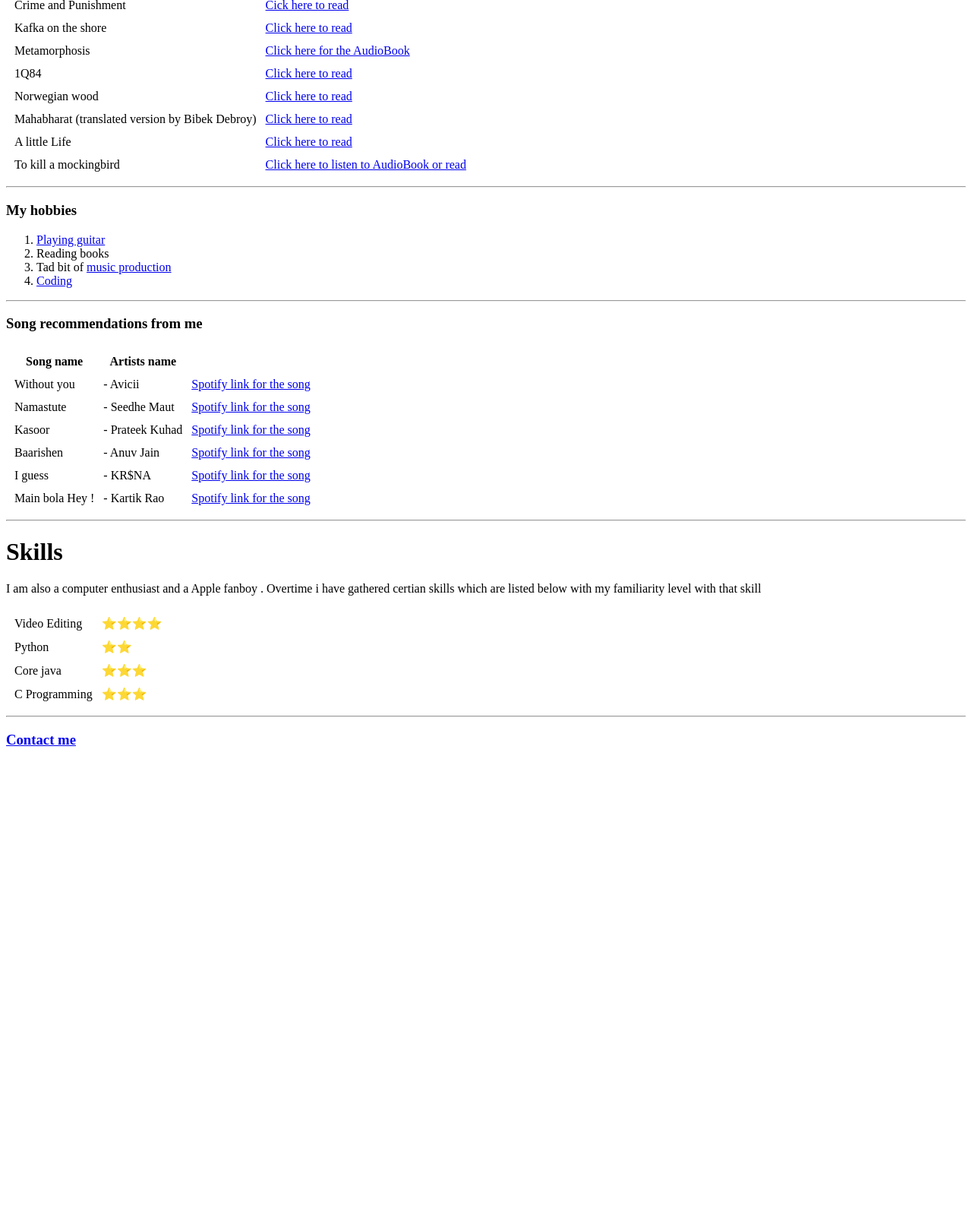
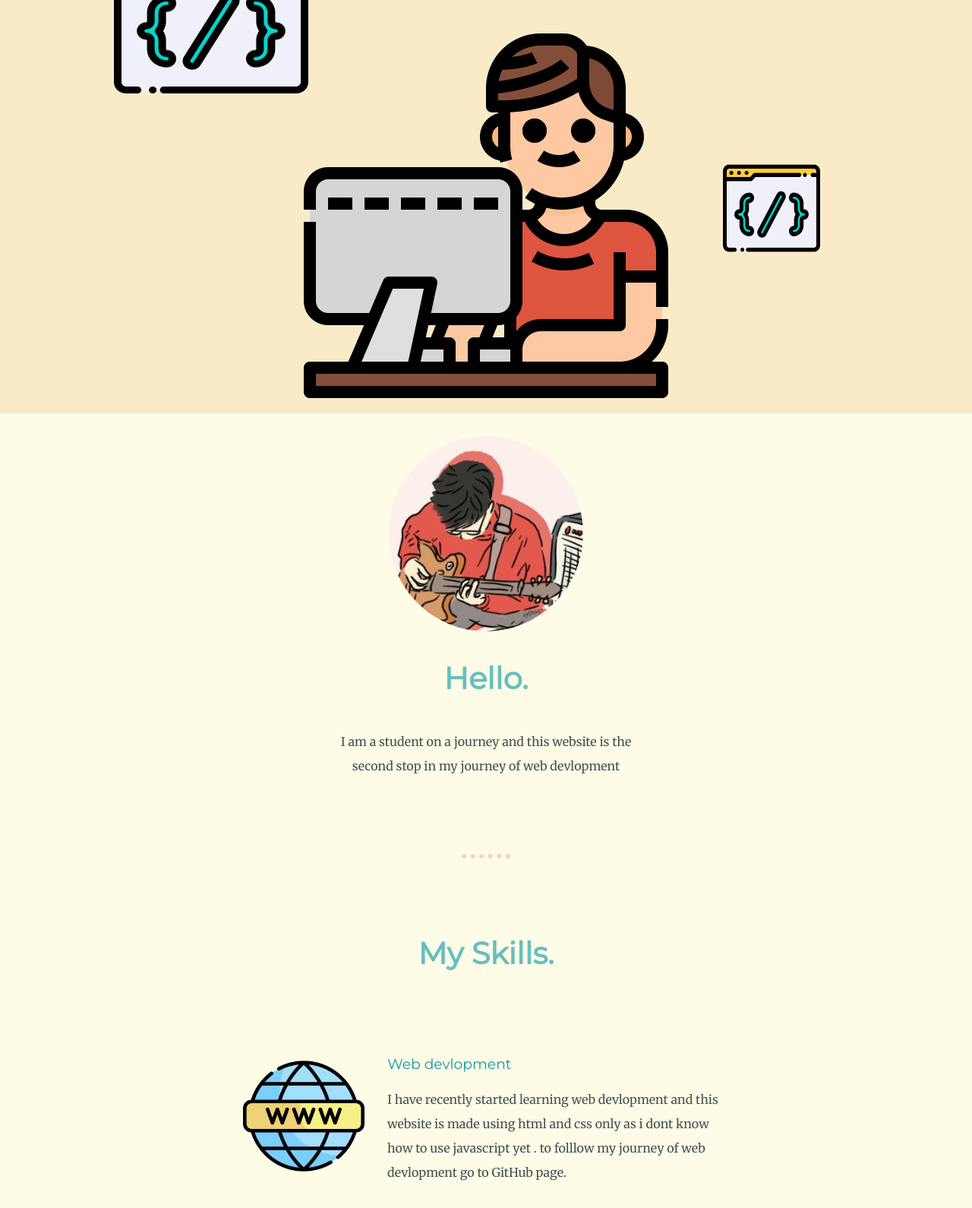
Before and after one commit to NishilNayak/basic-css-personal-website, a plain HTML site: page index.html in a window 1280 px wide. Shown: the part 390-1980 px from the top of the page at 76% size. Before the commit the page ends 1394 px from the top, so only its background shows below. Drawn offline with Linux system fonts and the light colour scheme; files whose address does not match are found by name.

Commit message:
full css design done

```diff
--- /dev/null
+++ b/css/styles.css
@@ -0,0 +1,155 @@
+body{
+    color: #40514E;
+    margin: 0px;
+    text-align: center;
+    font-family: 'Merriweather', serif;
+}
+
+h1{
+    font-size: 562.5%;
+    margin: 50px auto 0 auto;
+    font-family: monospace;
+    color: #66BFBF;
+    line-height: 2;
+}
+h2{
+    font-family: 'Montserrat', sans-serif;
+    font-size: 2.5rem;
+    color: #66BFBF;
+    padding-bottom: 10px;
+
+}
+h3{
+    font-family: 'Montserrat', sans-serif;
+    color: #11999E;
+    font-weight: normal;
+}
+p{
+    line-height: 2;
+}
+hr{
+    border:#eadcba dotted 6px;
+    border-bottom: none;
+    width: 4%;
+    margin: 100px auto;
+}
+span{
+    text-decoration: underline;
+}
+a{
+    color: #11999E;
+    font-family: 'Montserrat', sans-serif;
+    margin: 10px 20px;
+    text-decoration: none;
+    font-size: 150%;
+}
+a:hover{
+    color: #000000 ;
+}
+.top-container{
+    background-color: #F9EBC8;
+    position: relative;
+    padding-top: 100px;
+}
+.middle-container{
+    background-color: #FEFBE7;
+    padding-bottom: 20px;
+}
+
+.bottom-container{
+    background-color: #DAE5D0;
+    padding: 50px 0 20px ;
+
+}
+
+.mono{
+    font-family: monospace;
+}
+.top_code_bg{
+    position: absolute;
+    top: 50px;
+    right: 210px;
+    height: 20% ;
+    width: 15%;
+}
+.bottom_code_bg{
+    position: absolute;
+    left: 150px;
+    bottom: 400px;
+    height: 25% ;
+    width: 20%;
+}
+.botright_code_bg{
+    position: absolute;
+    right: 200px;
+    bottom: 200px;
+    height: 15% ;
+    width: 10%;
+}
+.profile_img{
+    margin-top: 30px;
+    border-radius: 50%;
+    height: 20%;
+    width: 20%;
+}
+.coding_img{
+    width: 25%;
+    float: left;
+    margin-right: 30px;
+}
+.python_img{
+    width: 25%;
+    float: right;
+    margin-left: 30px;
+}
+
+.skill-row{
+    margin: 100px auto 100px auto;
+    width: 50%;
+    text-align: left;
+
+}
+.contact-me{
+    margin: 100px auto 100px auto;
+    width: 50%;
+    line-height: 2;
+}
+.btn {
+    background: #11cdd4;
+    background-image: -webkit-linear-gradient(top, #11cdd4, #11999e);
+    background-image: -moz-linear-gradient(top, #11cdd4, #11999e);
+    background-image: -ms-linear-gradient(top, #11cdd4, #11999e);
+    background-image: -o-linear-gradient(top, #11cdd4, #11999e);
+    background-image: linear-gradient(to bottom, #11cdd4, #11999e);
+    -webkit-border-radius: 50;
+    -moz-border-radius: 50;
+    border-radius: 50px;
+    font-family: Arial;
+    color: #F9EBC8;
+    font-size: 20px;
+    padding: 10px 20px 10px 20px;
+    text-decoration: none;
+  }
+
+  .btn:hover {
+    background: #30e3cb;
+    background-image: -webkit-linear-gradient(top, #30e3cb, #2bc4ad);
+    background-image: -moz-linear-gradient(top, #30e3cb, #2bc4ad);
+    background-image: -ms-linear-gradient(top, #30e3cb, #2bc4ad);
+    background-image: -o-linear-gradient(top, #30e3cb, #2bc4ad);
+    background-image: linear-gradient(to bottom, #30e3cb, #2bc4ad);
+    text-decoration: none;
+  }
+.intro{
+    width: 30%;
+    margin: auto ;
+}
+.contact-messg{
+    width: 60%;
+    margin: 40px auto 60px;
+}
+.copyright{
+    color:#6a685a ;
+    font-size: 0.75rem;
+    padding: 20px;
+}
--- a/index.html
+++ b/index.html
@@ -2,125 +2,55 @@
 <html lang="en">
 <head>
     <meta charset="UTF-8">
-    <title>💻Nishil's personal website</title>
+    <title>Nishil Nayak</title>
+    <link rel="stylesheet" href="css\styles.css">
+    <link rel="icon" href="favicon.ico" type="image/x-icon">
+    <link rel="preconnect" href="https://fonts.googleapis.com"><link rel="preconnect" href="https://fonts.gstatic.com" crossorigin><link href="https://fonts.googleapis.com/css2?family=Merriweather&family=Montserrat&family=Sacramento&display=swap" rel="stylesheet">
 </head>
 <body>
-    <table cellspacing="30">
-        <tr>
-            <td><img src="nishil.jpg" alt="A image of me" width="190" height="200"></td>
-            <td> <h1> Nishil Nayak </h1>
-                <p><em>On a journey of acquiring new knowlage and exploring places</em></p>
-                <p>I am a student at <a href="https://paruluniversity.ac.in/"> parul university </a> currently enrolled in <a href="https://paruluniversity.ac.in/course/bachelor-of-computer-application"> BCA </a> .I love to read books especially fiction .My favourite writers are Hruki Murakami and Fyodor Dostoevsky . I have been reading for 4 years now amd i find it quite exciting that someone can convey a story which was bron from his/her mind to a huge mass of people through a book it is so fasinating . I also love to play guitar and sing . Music is my stressbuster (I guess its everyones stressbuster not only mine). recently i have started learning web development and this is my first portfolio website  I know it does not have any fancy animations and colours but I am making this one to understand basic html concepts so I  think that its fine if it does not have css and javascript as i dont know css and java script as of today . this website does look like a very old website tho like the way websites used to be in the old times .   </p>
-            </td>
-        </tr>
-    </table>
-    <hr>
-    <h3>Book recommendations from me</h3>
-    <table cellspacing="10">
-        <tr>
-            <td> Crime and Punishment  </td>
-            <td> <a href="https://archive.org/details/crimepunishmentf0000unse/page/n3/mode/2up">Cick here to read</a> </td>
-        </tr>
-        <tr>
-            <td> Kafka on the shore </td>
-            <td> <a href="https://archive.org/details/kafkaonshore0000mura">Click here to read</a> </td>
-        </tr>
-        <tr>
-            <td> Metamorphosis  </td>
-            <td> <a href="https://archive.org/details/metamorphosis_1203_librivox/metamorphosis_01_kafka.mp3">Click here for the AudioBook</a> </td>
-        </tr>
-        <tr>
-            <td> 1Q84 </td>
-            <td> <a href="https://archive.org/details/1q840000mura_l6c0/page/n9/mode/2up">Click here to read</a> </td>
-        </tr>
-        <tr>
-            <td> Norwegian wood  </td>
-            <td> <a href="https://archive.org/details/norwegianwood0000mura">Click here to read</a> </td>
-        </tr>
-        <tr>
-            <td> Mahabharat (translated version by Bibek Debroy) </td>
-            <td> <a href="https://archive.org/details/the-mahabharata-set-of-10-volumes">Click here to read</a> </td>
-        </tr>
-        <tr>
-            <td> A little Life </td>
-            <td> <a href="https://archive.org/details/littlelife0000yana">Click here to read</a> </td>
-        </tr>
-        <tr>
-            <td> To kill a mockingbird </td>
-            <td> <a href="https://archive.org/search.php?query=to%20kill%20a%20mockingbird">Click here to listen to AudioBook or read</a> </td>
-        </tr>
-    </table>
-    <hr>
-    <h3>My hobbies</h3>
-    <ol>
-        <li><a href="https://www.instagram.com/nishil_nayak/">Playing guitar</a></li>
-        <li>Reading books</li>
-        <li>Tad bit of <a href="https://www.instagram.com/tv/CWU-llKsQQO/?utm_source=ig_web_copy_link"> music production</a></li>
-        <li> <a href="https://github.com/NishilNayak"> Coding </a></li>
-    </ol>
-    <hr>
-    <h3>Song recommendations from me</h3>
-    <table cellspacing="10">
-        <tr>
-            <th> Song name </th>
-            <th> Artists name </th>
-        </tr>
-        <tr>
-            <td> Without you </td>
-            <td> - Avicii</td>
-            <td> <a href="https://open.spotify.com/track/6Pgkp4qUoTmJIPn7ReaGxL?si=ef85a552d4124ddb">Spotify link for the song</a></td>
-        </tr>
-        <tr>
-            <td> Namastute </td>
-            <td> - Seedhe Maut </td>
-            <td><a href="https://open.spotify.com/track/5xuyR6Y9Q8ymeVDYG86OgR?si=af4ffeb7a9fa43f8">Spotify link for the song</a></td>
-        </tr>
-        <tr>
-            <td> Kasoor </td>
-            <td> - Prateek Kuhad </td>
-            <td><a href="https://open.spotify.com/track/117gRrOjnRkMCgWxNtDNSv?si=ea63e020ddd04f8f">Spotify link for the song</a></td>
-        </tr>
-        <tr>
-            <td> Baarishen </td>
-            <td> - Anuv Jain </td>
-            <td><a href="https://open.spotify.com/track/5iCY0TXNImK4hyKfcplQsg?si=26337272e8284671">Spotify link for the song</a></td>
-        </tr>
-        <tr>
-            <td> I guess </td>
-            <td> - KR$NA </td>
-            <td><a href="https://open.spotify.com/track/0OxG3hlJNNzXcSrNVXEu8f?si=bc02db5eccfb4c38">Spotify link for the song</a></td>
-        </tr>
-        <tr>
-            <td> Main bola Hey ! </td>
-            <td> - Kartik Rao </td>
-            <td><a href="https://open.spotify.com/track/0PKEQjnGn0LmPjozJ3t4MF?si=69224880a5da4083">Spotify link for the song</a></td>
-        </tr>
-    </table>
-    <hr>
-    <h1>Skills</h1>
-    <p>
-        I am also a computer enthusiast and a Apple fanboy . Overtime i have gathered certian skills which are listed below with my familiarity level with that skill
-    </p>
+    <div class="top-container">
+        <img class="top_code_bg" src="C:\Users\NISHIL\Desktop\web-dev UDEMY\basic-css-personal-website\images\code_bg.png" alt="image of a cloud">
+        <h1>I'm Nishil.</h1>
+        <h2 class="mono">a <span>pro</span>grammer</h2>
+        <img class="bottom_code_bg" src="C:\Users\NISHIL\Desktop\web-dev UDEMY\basic-css-personal-website\images\code_bg.png" alt="image of a cloud">
+        <img class="botright_code_bg" src="C:\Users\NISHIL\Desktop\web-dev UDEMY\basic-css-personal-website\images\code_bg.png" alt="image of a cloud">
+        <img src="C:\Users\NISHIL\Desktop\web-dev UDEMY\basic-css-personal-website\images\computer.png" alt="image of a computer">
+    </div>
+    <div class="middle-container">
+        <div class="profile">
+          <img class="profile_img" src="C:\Users\NISHIL\Desktop\web-dev UDEMY\basic-css-personal-website\images\nishil.jpeg" alt="My image">
+          <h2>Hello.</h2>
+          <p class="intro">I am a student on a journey and this website is the second stop in my journey of web devlopment</p>
+        </div>
+        <hr>
+        <div class="skills">
+          <h2>My Skills.</h2>
+          <div class="skill-row">
+            <img class="coding_img" src="C:\Users\NISHIL\Desktop\web-dev UDEMY\basic-css-personal-website\images\coding.png" alt="">
+            <h3>Web devlopment</h3>
+            <p>I have recently started learning web devlopment and this website is made using html and css only as i dont know how to use javascript yet . to folllow my journey of web devlopment go to GitHub page. </p>
+          </div>
+          <div class="skill-row">
+            <img class="python_img" src="C:\Users\NISHIL\Desktop\web-dev UDEMY\basic-css-personal-website\images\pythom.png" alt="python_img">
+            <h3>Programming in Python</h3>
+            <p>I like programming in Python and making games in python using ursina game engine . I also use pygame to make games . some of the games that i have made are on my GitHub page if you want to check them out go to the website footer and lick on my GitHub link.</p>
+          </div>
+        </div>
+        <hr>
+        <div class="contact-me">
+          <h2>Get In Touch</h2>
+          <h3>Are you also starting your web dev journey ?</h3>
+          <p class="contact-messg">If you are also starting your web dev journey and want to share your projects . share your GitHub link with me click on the comtct me button below </p>
+          <a class="btn" href="mailto:nishilnayak2222@gmail.com">CONTACT ME</a>
+        </div>
+      </div>
 
-    <table cellspacing="10">
-        <tr>
-            <td> Video Editing </td>
-            <td> ⭐⭐⭐⭐ </td>
-        </tr>
-        <tr>
-            <td> Python </td>
-            <td> ⭐⭐</td>
-        </tr>
 
-            <td> Core java </td>
-            <td> ⭐⭐⭐</td>
-        </tr>
-        <tr>
-            <td> C Programming </td>
-            <td> ⭐⭐⭐</td>
-        </tr>
-    </table>
-    <hr>
-    <h3> <a href="contact.html">Contact me</a> </h3>
+      <div class="bottom-container">
+        <a class="footer-link" href="https://www.linkedin.com/in/nishil-nayak-012755239/">LinkedIn</a>
+        <a class="footer-link" href="https://github.com/NishilNayak">GitHub</a>
+        <a class="footer-link" href="https://l.facebook.com/l.php?u=https%3A%2F%2Fwww.instagram.com%2Fnishil_nayak%2F%3Ffbclid%3DIwAR3DMMhXn6DqU1Ep-j_UUpZOp_d53q5v0Ir8V-aYi5mwpqAq-QHM019bgV0&h=AT1JG2CMMpsyzLCJcVcm3ojFPuO4Sm7S2VICKU8SyswOn90oODtdGy8U9SIGlU93z4_bdZrzxHtFjfv7BpxiD_HAt34Kt3VRCJylbXucC_D5mEkL0-4BDboT8FwYPRY2V00S&__tn__=-UK-R&c[0]=AT3NHun3BMjS6A4ARiNyHlPcoVatVKR_Ia3W9vFBA-eGRJg5PbkJEy6IhWHUjG16gzEOqAXe57sFD64SKXSR4ykVNqzo2wFTQ3DBzGZjBR5migTzncvZLEnmNhVVCNz9FjanwgJL5zgOwc4oEXtnKRn-d-0ZJyFJf9NVqrO2TGFKLiiTF8i5gH8J40E_vA">Instagram</a>
+        <p class="copyright">© 2022 Nishil Nayak.</p>
+      </div>
 </body>
 </html>
```
Also changed, not shown: contact.html (deleted, +0 -30 lines), favicon.ico (added), images/code_bg.png (added), images/coding.png (added), images/computer.png (added), images/nishil.jpeg (added), images/pythom.png (added), nishil.jpg (deleted).
